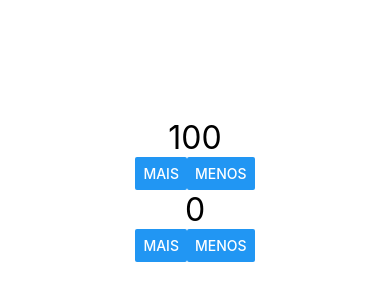
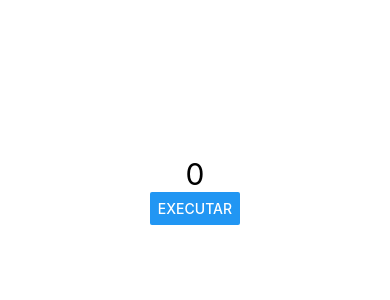
Before and after one commit to LucasAngelo20/Udemy, a React Native app: screen / in a window 390 px wide. Shown: the part 232-532 px from the top of the page. Built offline with nearby package versions, Linux system fonts and the light colour scheme.

Commit message:
Conceito Pai/Filho de forma direta e indireta feitos

```diff
--- a/src/App.js
+++ b/src/App.js
@@ -1,8 +1,10 @@
 import React from 'react';
 import {StyleSheet, View} from 'react-native';
 
-import Contador from './components/Contador'
-//import Botao from './components/Botao'
+import Pai from './components/indireta/Pai'
+// import Pai from './components/direta/Pai'
+// import Contador from './components/Contador'
+// import Botao from './components/Botao'
 //import Titulo from './components/Titulo'
 //import MinMax from './components/MinMax';
 //import Aleatorio from './components/Aleatorio';
@@ -11,15 +13,17 @@
 
 export default () => (
   <View style={styles.App}>
+
+    <Pai />
+    {/*<MinMax min={3} max={20} />
+    <Pai />
       <Contador inicial={100} passo={13} />
       <Contador />
-
-    {/*<MinMax min={3} max={20} />
       <Botao />
       <Titulo principal='Cadastro Produto' secundario='Tela de cadastro do produto'/>
-    <MinMax min={1} max={94} />*/}
+    <MinMax min={1} max={94} />
 
-    { /*   <Aleatorio min={50} max={2} />
+       <Aleatorio min={50} max={2} />
         <Aleatorio min={50} max={2} />
         <Aleatorio min={50} max={2} />
         <Aleatorio min={50} max={2} />
--- /dev/null
+++ b/src/components/direta/Filho.js
@@ -0,0 +1,12 @@
+import React from 'react';
+import { Text } from 'react-native';
+import Estilo from '../estilo';
+
+export default props => {
+    return(
+        <>
+        <Text style={Estilo.fontG}>{props.a}</Text>
+        <Text style={Estilo.fontG}>{props.b}</Text>
+        </>
+    )
+};
--- /dev/null
+++ b/src/components/direta/Pai.js
@@ -0,0 +1,14 @@
+import React from 'react';
+
+import Filho from './Filho'
+
+export default props => {
+    let x = 13
+    let y = 100
+    return(
+        <>
+            <Filho a={x} b={y} />
+            <Filho a={x + 100} b={y + 200} />
+        </>
+    )
+};
--- /dev/null
+++ b/src/components/indireta/Filho.js
@@ -0,0 +1,23 @@
+import React from 'react';
+import { Button } from 'react-native';
+
+
+export default props => {
+function gerarNumero(min, max) {
+    const fator = max - min + 1;
+
+    return parseInt(Math.random() * fator) + min
+}
+
+    return(
+      <>
+        <Button
+            title="Executar"
+            onPress={function(){
+               const n = gerarNumero(props.min, props.max)
+               props.funcao(n, 'O valor é: ')
+            }}
+        />
+      </>
+    )
+};
--- /dev/null
+++ b/src/components/indireta/Pai.js
@@ -0,0 +1,20 @@
+import React, {useState} from 'react';
+import { Text } from 'react-native';
+import Filho from './Filho';
+
+export default (props) => {
+    const [num, setNum] = useState(0)
+    const [texto, setTexto] = useState('')
+
+  function exibirValor(numero, texto) {
+    setNum(numero)
+    setTexto(texto)
+  }
+
+  return (
+    <>
+    <Text style={{fontSize:30}}>{texto}{num}</Text>
+      <Filho funcao={exibirValor} min={1} max={60} />
+    </>
+  );
+};
```
Also changed, not shown: src/components/temp.js (added, +11 -0 lines).
